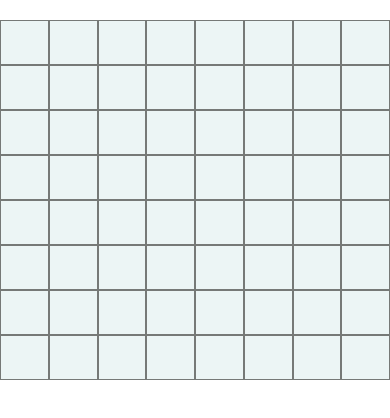
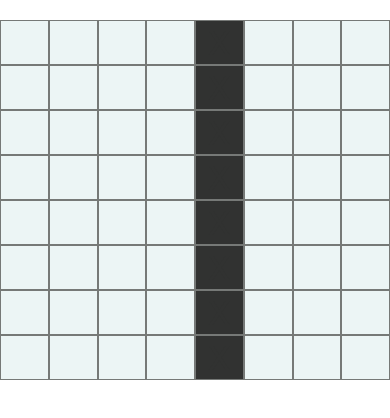
Before and after one commit to askmakdag/AI_GAMES, a React Native app in the folder AI_PUZZLE_GAME/: screen / in a window 390 px wide. Shown: the top 418 px of the page. Built offline with nearby package versions, Linux system fonts and the light colour scheme.

Commit message:
Some visual improvements. unused cells colored to black action handled.

```diff
--- a/AI_PUZZLE_GAME/App.js
+++ b/AI_PUZZLE_GAME/App.js
@@ -22,7 +22,11 @@ export default class App extends React.Component {
 
         for (let i = 0; i < size; i++) {
             for (let i = 0; i < size; i++) {
-                data.push({char: ''});
+                if (i === 4) {
+                    data.push({char: 'X'});
+                } else {
+                    data.push({char: ''});
+                }
             }
         }
 
@@ -42,21 +46,21 @@ export default class App extends React.Component {
         console.log('index: ', index);
 
         if (item.empty === true) {
-            return <View
-                style={[styles.item, styles.itemInvisible, {height: 45}]}/>;
+            return <View style={[styles.item, styles.itemInvisible, {height: 45}]}/>;
         }
         return (
             <View style={[styles.item, {height: 45}]}>
                 <Node height={40}
                       index={index}
-                      chageCellChar={(indx, newChar) => this.chageCellChar(indx, newChar)}
+                      char={item.char}
+                      changeCellChar={(indx, newChar) => this.changeCellChar(indx, newChar)}
                       width={Dimensions.get('window').width / numColumns}
                       fontSize={(Dimensions.get('window').width / numColumns) - 15}/>
             </View>
         );
     };
 
-    chageCellChar = (indx, newChar) => {
+    changeCellChar = (indx, newChar) => {
         let newData = this.state.data;
         newData[indx].char = newChar;
         this.setState({data: newData});
--- a/AI_PUZZLE_GAME/Node.js
+++ b/AI_PUZZLE_GAME/Node.js
@@ -9,29 +9,31 @@ class Node extends Component {
     constructor(props) {
         super(props);
         this.state = {
-            cellBacgroundColor: this.defaultCellColor,
+            cellBackgroundColor: this.defaultCellColor,
         };
     };
 
     render() {
-        const {height, width, fontSize, index, chageCellChar} = this.props;
-        const {cellBacgroundColor} = this.state;
-        console.log('fontSize: ', parseInt(fontSize));
+        const {height, width, fontSize, index, char, changeCellChar} = this.props;
+        const {cellBackgroundColor} = this.state;
+        const cell_background_color = char === 'X' ? '#313231' : cellBackgroundColor;
 
         return (
-            <TouchableOpacity style={[styles.textInputContainerStyle, {backgroundColor: cellBacgroundColor}]}>
+            <TouchableOpacity style={styles.textInputContainerStyle}>
                 <TextInput
                     style={[styles.textInputStyle, {
                         height: height,
                         width: width,
-                        backgroundColor: cellBacgroundColor,
+                        backgroundColor: cell_background_color,
                         fontSize: parseInt(fontSize),
                     }]}
                     selectionColor={this.selectionColor} //change the cursor color here
-                    onFocus={() => this.setState({cellBacgroundColor: this.selectionColor})}
-                    onBlur={() => this.setState({cellBacgroundColor: '#ECF5F5'})}
+                    onFocus={() => this.setState({cellBackgroundColor: this.selectionColor})}
+                    onBlur={() => this.setState({cellBackgroundColor: '#ECF5F5'})}
                     autoFocus={false}
-                    onChangeText={(text) => chageCellChar(index, text)}
+                    editable={char !== 'X'} //if char is 'X' make the cell inactive
+                    defaultValue={char}
+                    onChangeText={(text) => changeCellChar(index, text)}
                     caretHidden={true} //make the cursor hidden
                     maxLength={1}/>
             </TouchableOpacity>
@@ -53,8 +55,9 @@ const styles = StyleSheet.create({
         fontWeight: '500',
         height: '100%',
         width: '100%',
-        borderWidth: 1,
-        borderColor:"#767977"
+        borderWidth: 0.7,
+        color: '#313231',
+        borderColor: '#767977',
     },
 });
 
```
